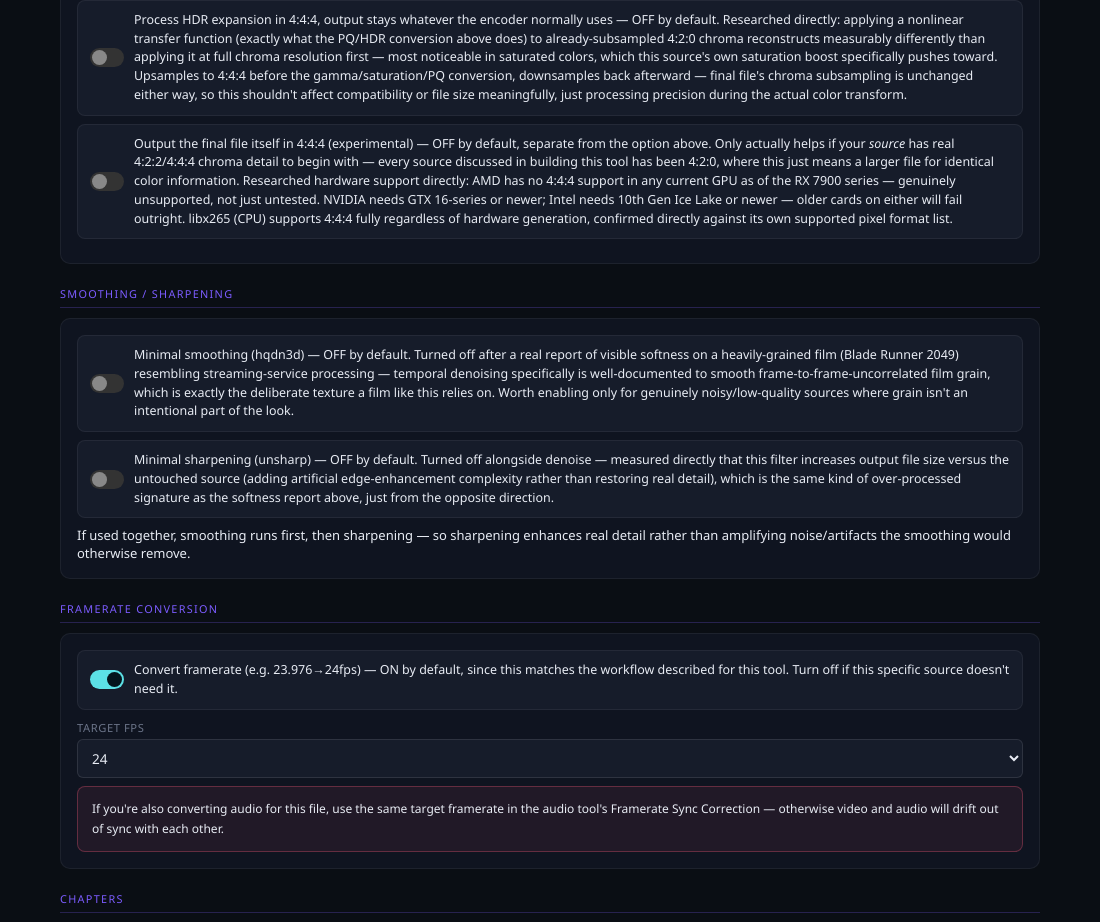
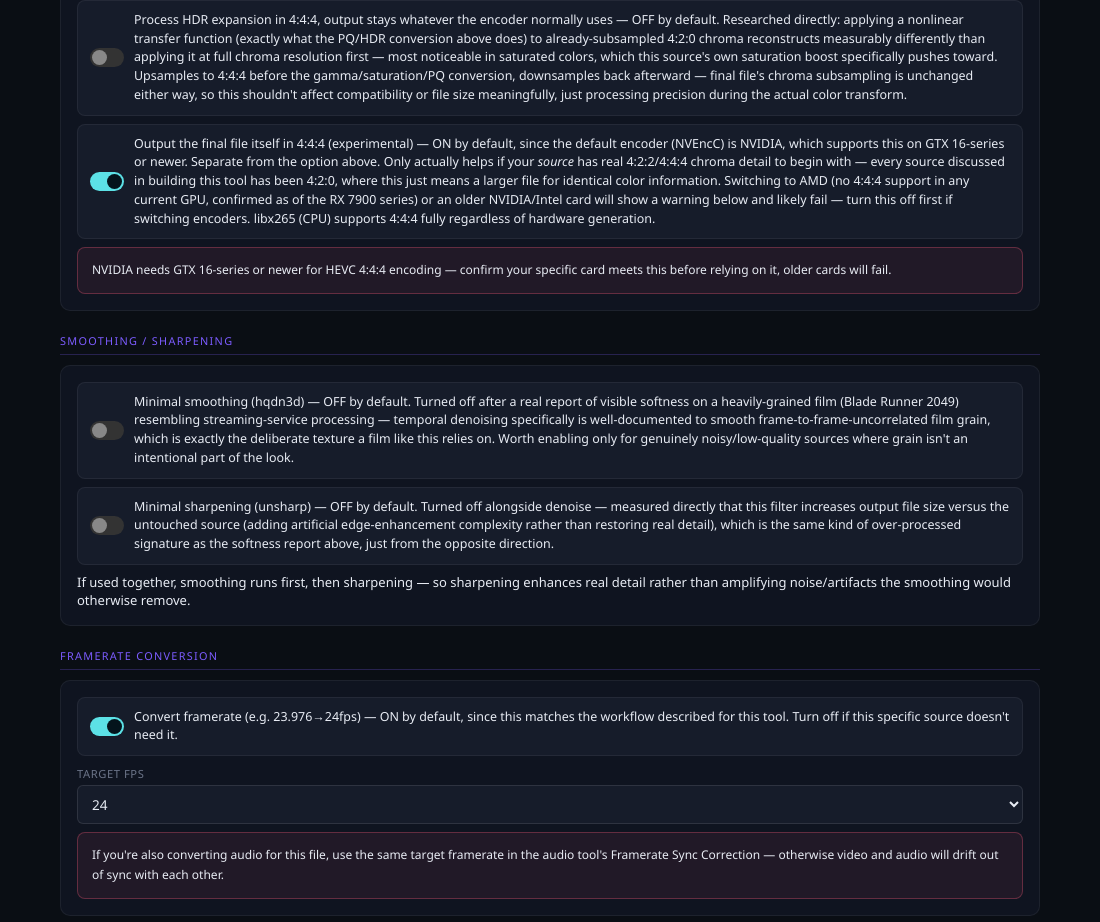
Before and after one commit to AngelGonePro/sdr-hdr-enhancer, an Electron app: page video.html in a window 1100 px wide. Shown: the part 2060-2982 px from the top of the page. Drawn offline with Linux system fonts and the light colour scheme.

Commit message:
Update video.html
Add working defualts

```diff
--- a/video.html
+++ b/video.html
@@ -177,7 +177,7 @@
       this tool), which is often meaningfully higher than the generic default.
     </div>
     <div class="ti" id="tog-444-intermediate" onclick="toggle(this)" style="margin-top:10px"><div class="sw"></div><div class="ti-txt">Process HDR expansion in 4:4:4, output stays whatever the encoder normally uses — OFF by default. Researched directly: applying a nonlinear transfer function (exactly what the PQ/HDR conversion above does) to already-subsampled 4:2:0 chroma reconstructs measurably differently than applying it at full chroma resolution first — most noticeable in saturated colors, which this source's own saturation boost specifically pushes toward. Upsamples to 4:4:4 before the gamma/saturation/PQ conversion, downsamples back afterward — final file's chroma subsampling is unchanged either way, so this shouldn't affect compatibility or file size meaningfully, just processing precision during the actual color transform.</div></div>
-    <div class="ti" id="tog-444-output" onclick="toggle(this); updateEncoderUI();" style="margin-top:8px"><div class="sw"></div><div class="ti-txt">Output the final file itself in 4:4:4 (experimental) — OFF by default, separate from the option above. Only actually helps if your <em>source</em> has real 4:2:2/4:4:4 chroma detail to begin with — every source discussed in building this tool has been 4:2:0, where this just means a larger file for identical color information. Researched hardware support directly: AMD has no 4:4:4 support in any current GPU as of the RX 7900 series — genuinely unsupported, not just untested. NVIDIA needs GTX 16-series or newer; Intel needs 10th Gen Ice Lake or newer — older cards on either will fail outright. libx265 (CPU) supports 4:4:4 fully regardless of hardware generation, confirmed directly against its own supported pixel format list.</div></div>
+    <div class="ti on" id="tog-444-output" onclick="toggle(this); updateEncoderUI();" style="margin-top:8px"><div class="sw"></div><div class="ti-txt">Output the final file itself in 4:4:4 (experimental) — ON by default, since the default encoder (NVEncC) is NVIDIA, which supports this on GTX 16-series or newer. Separate from the option above. Only actually helps if your <em>source</em> has real 4:2:2/4:4:4 chroma detail to begin with — every source discussed in building this tool has been 4:2:0, where this just means a larger file for identical color information. Switching to AMD (no 4:4:4 support in any current GPU, confirmed as of the RX 7900 series) or an older NVIDIA/Intel card will show a warning below and likely fail — turn this off first if switching encoders. libx265 (CPU) supports 4:4:4 fully regardless of hardware generation.</div></div>
     <div class="warn-box" id="tog444Warning" style="margin-top:8px;display:none"></div>
   </div>
 
```
